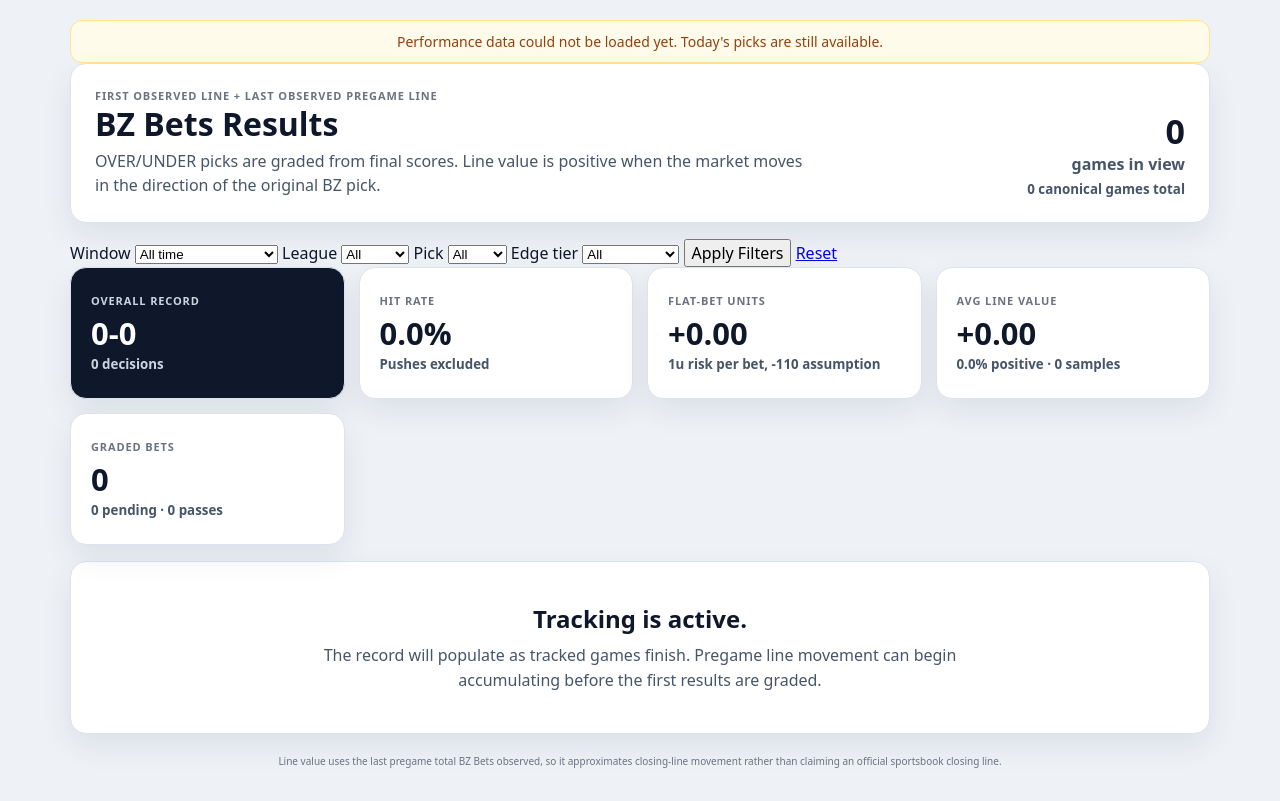
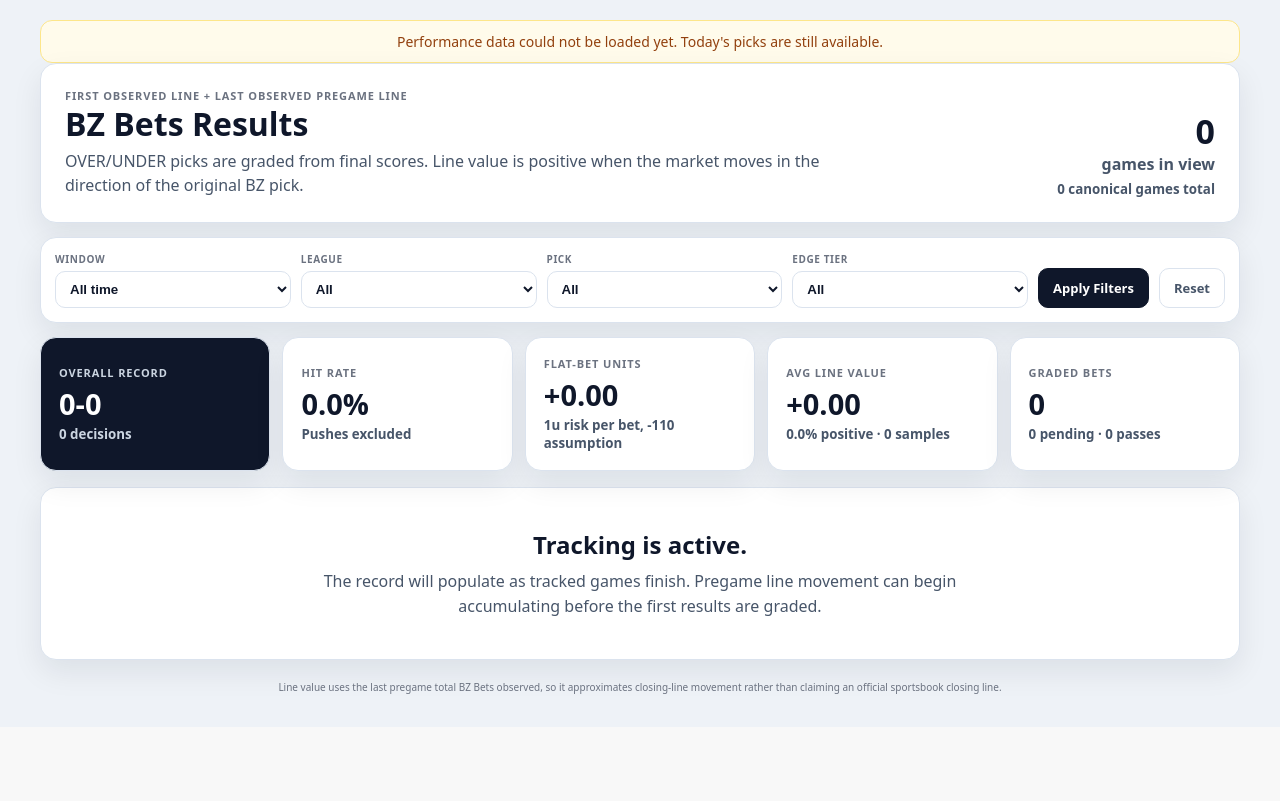
Before and after one commit to vzjavi/bzbetzpredictor, a Flask app: page /performance in a window 1280 px wide. Shown: the part 261-1062 px from the top of the page. After the commit the page ends 955 px from the top, so only its background shows below. Run offline with Flask 3, Linux system fonts and the light colour scheme.

Commit message:
Style performance filters and line-value metrics

```diff
--- a/static/performance.css
+++ b/static/performance.css
@@ -1,34 +1,22 @@
-.performance-page{max-width:1180px}
+.performance-page{max-width:1240px}
 .performance-header{margin-bottom:20px}
 .site-nav{display:flex;gap:10px;align-items:center;justify-content:center;flex-wrap:wrap}
 .site-nav a{display:inline-flex;align-items:center;justify-content:center;padding:9px 14px;border:1px solid var(--border);border-radius:999px;background:#fff;color:var(--text-dim);font-weight:800;font-size:14px;text-decoration:none}
 .site-nav a:hover,.site-nav a.active{background:#0f172a;color:#fff;border-color:#0f172a}
-.performance-hero{display:flex;align-items:flex-end;justify-content:space-between;gap:24px;background:#fff;border:1px solid var(--border);border-radius:16px;box-shadow:var(--shadow);padding:24px;margin-bottom:16px}
-.performance-hero h1{margin:4px 0 8px;font-size:32px;line-height:1.05}
-.performance-hero p{margin:0;max-width:720px;color:var(--text-dim);line-height:1.55}
-.tracking-meta{min-width:160px;text-align:right}
-.tracking-meta strong{display:block;font-size:34px;line-height:1;color:#0f172a}
-.tracking-meta span,.tracking-meta small{display:block;color:var(--text-dim);font-weight:700;margin-top:5px}
-.metric-grid{display:grid;grid-template-columns:repeat(4,minmax(0,1fr));gap:14px;margin-bottom:16px}
-.metric-card{background:#fff;border:1px solid var(--border);border-radius:16px;box-shadow:var(--shadow);padding:20px;min-height:132px;display:flex;flex-direction:column;justify-content:center}
-.metric-card.primary-metric{background:#0f172a;color:#fff}
-.metric-card.primary-metric .metric-label,.metric-card.primary-metric small{color:#cbd5e1}
-.metric-label{text-transform:uppercase;font-size:11px;letter-spacing:.08em;font-weight:900;color:var(--muted)}
-.metric-card strong{font-size:31px;line-height:1.1;margin:8px 0 5px}
-.metric-card small{color:var(--text-dim);font-weight:650}
-.positive{color:#047857!important}.negative{color:#b91c1c!important}
-.breakdown-grid{display:grid;grid-template-columns:repeat(3,minmax(0,1fr));gap:14px;margin-bottom:16px}
-.breakdown-card{background:#fff;border:1px solid var(--border);border-radius:16px;box-shadow:var(--shadow);padding:18px}
-.compact-heading{margin-bottom:12px}.compact-heading h2{font-size:20px;margin-top:3px}
-.breakdown-list{display:flex;flex-direction:column;gap:8px}
-.breakdown-row{display:grid;grid-template-columns:1.35fr .8fr .8fr .8fr;gap:8px;align-items:center;padding:10px 0;border-bottom:1px solid var(--border);font-size:14px}
-.breakdown-row:last-child{border-bottom:0}
-.breakdown-row span{text-align:right;color:var(--text-dim);font-weight:750}
-.empty-performance{background:#fff;border:1px solid var(--border);border-radius:16px;box-shadow:var(--shadow);padding:40px 24px;text-align:center}
-.empty-performance h2{margin:0 0 8px}.empty-performance p{max-width:680px;margin:0 auto;color:var(--text-dim);line-height:1.55}
-.results-card{margin-top:0}.performance-table{min-width:860px}
-.performance-table th,.performance-table td{text-align:center}.performance-table td{padding:14px 16px;border-bottom:1px solid var(--border)}
-.result-badge{display:inline-flex;align-items:center;justify-content:center;min-width:70px;padding:7px 10px;border-radius:999px;font-size:12px;font-weight:900;border:1px solid var(--border)}
-.result-win{background:#ecfdf5;color:#047857;border-color:#a7f3d0}.result-loss{background:#fef2f2;color:#b91c1c;border-color:#fecaca}.result-push{background:#eff6ff;color:#1d4ed8;border-color:#bfdbfe}.result-pass{background:#fffbeb;color:#a16207;border-color:#fde68a}
-@media(max-width:900px){.metric-grid{grid-template-columns:repeat(2,minmax(0,1fr))}.breakdown-grid{grid-template-columns:1fr}.performance-hero{align-items:flex-start}.tracking-meta{text-align:left}}
-@media(max-width:600px){.performance-hero{display:block;padding:20px}.performance-hero h1{font-size:27px}.tracking-meta{margin-top:20px}.metric-grid{grid-template-columns:1fr 1fr;gap:10px}.metric-card{padding:15px;min-height:115px}.metric-card strong{font-size:25px}.metric-card small{font-size:11px}.site-nav{margin-top:4px}.results-card{padding:12px}}
+.integrity-banner{background:#eff6ff;border:1px solid #bfdbfe;color:#1e3a8a;border-radius:12px;padding:10px 14px;margin-bottom:14px;font-size:13px;font-weight:700}
+.performance-hero{display:flex;align-items:flex-end;justify-content:space-between;gap:24px;background:#fff;border:1px solid var(--border);border-radius:16px;box-shadow:var(--shadow);padding:24px;margin-bottom:14px}
+.performance-hero h1{margin:4px 0 8px;font-size:32px;line-height:1.05}.performance-hero p{margin:0;max-width:760px;color:var(--text-dim);line-height:1.55}
+.tracking-meta{min-width:175px;text-align:right}.tracking-meta strong{display:block;font-size:34px;line-height:1;color:#0f172a}.tracking-meta span,.tracking-meta small{display:block;color:var(--text-dim);font-weight:700;margin-top:5px}
+.performance-filters{display:grid;grid-template-columns:repeat(4,minmax(0,1fr)) auto auto;gap:10px;align-items:end;background:#fff;border:1px solid var(--border);border-radius:16px;box-shadow:var(--shadow);padding:14px;margin-bottom:14px}
+.performance-filters label{display:flex;flex-direction:column;gap:5px;color:var(--muted);font-size:10px;text-transform:uppercase;letter-spacing:.06em;font-weight:900}
+.performance-filters select{width:100%;padding:9px 10px;border:1px solid var(--border);border-radius:10px;background:#fff;color:var(--text);font-weight:750;text-transform:none;letter-spacing:0}
+.performance-filters button,.performance-filters a{display:inline-flex;height:40px;align-items:center;justify-content:center;padding:0 14px;border-radius:10px;font-size:13px;font-weight:900;text-decoration:none;cursor:pointer}
+.performance-filters button{border:1px solid #0f172a;background:#0f172a;color:#fff}.performance-filters a{border:1px solid var(--border);background:#fff;color:var(--text-dim)}
+.metric-grid{display:grid;grid-template-columns:repeat(5,minmax(0,1fr));gap:12px;margin-bottom:16px}.metric-card{background:#fff;border:1px solid var(--border);border-radius:16px;box-shadow:var(--shadow);padding:18px;min-height:132px;display:flex;flex-direction:column;justify-content:center}.metric-card.primary-metric{background:#0f172a;color:#fff}.metric-card.primary-metric .metric-label,.metric-card.primary-metric small{color:#cbd5e1}.metric-label{text-transform:uppercase;font-size:11px;letter-spacing:.08em;font-weight:900;color:var(--muted)}.metric-card strong{font-size:29px;line-height:1.1;margin:8px 0 5px}.metric-card small{color:var(--text-dim);font-weight:650}.positive{color:#047857!important}.negative{color:#b91c1c!important}
+.breakdown-grid{display:grid;grid-template-columns:repeat(2,minmax(0,1fr));gap:14px;margin-bottom:16px}.breakdown-card{background:#fff;border:1px solid var(--border);border-radius:16px;box-shadow:var(--shadow);padding:18px}.compact-heading{margin-bottom:12px}.compact-heading h2{font-size:20px;margin-top:3px}.breakdown-list{display:flex;flex-direction:column;gap:8px}.breakdown-row{display:grid;grid-template-columns:1.6fr .7fr .7fr .8fr;gap:8px;align-items:center;padding:10px 0;border-bottom:1px solid var(--border);font-size:14px}.breakdown-row:last-child{border-bottom:0}.breakdown-row span{text-align:right;color:var(--text-dim);font-weight:750}
+.empty-performance{background:#fff;border:1px solid var(--border);border-radius:16px;box-shadow:var(--shadow);padding:40px 24px;text-align:center}.empty-performance h2{margin:0 0 8px}.empty-performance p{max-width:700px;margin:0 auto;color:var(--text-dim);line-height:1.55}
+.results-card{margin-top:0}.performance-table{min-width:1260px}.performance-table th,.performance-table td{text-align:center}.performance-table td{padding:13px 12px;border-bottom:1px solid var(--border)}.model-tag{display:inline-block;max-width:130px;overflow:hidden;text-overflow:ellipsis;white-space:nowrap;color:var(--text-dim);font-weight:750}
+.result-badge{display:inline-flex;align-items:center;justify-content:center;min-width:70px;padding:7px 10px;border-radius:999px;font-size:12px;font-weight:900;border:1px solid var(--border)}.result-win{background:#ecfdf5;color:#047857;border-color:#a7f3d0}.result-loss{background:#fef2f2;color:#b91c1c;border-color:#fecaca}.result-push{background:#eff6ff;color:#1d4ed8;border-color:#bfdbfe}.result-pass{background:#fffbeb;color:#a16207;border-color:#fde68a}
+@media(max-width:1050px){.metric-grid{grid-template-columns:repeat(3,minmax(0,1fr))}.performance-filters{grid-template-columns:repeat(2,minmax(0,1fr)) auto auto}}
+@media(max-width:760px){.breakdown-grid{grid-template-columns:1fr}.performance-hero{align-items:flex-start}.tracking-meta{text-align:left}.performance-filters{grid-template-columns:1fr 1fr}.performance-filters button,.performance-filters a{width:100%}}
+@media(max-width:600px){.performance-hero{display:block;padding:20px}.performance-hero h1{font-size:27px}.tracking-meta{margin-top:20px}.metric-grid{grid-template-columns:1fr 1fr;gap:10px}.metric-card{padding:15px;min-height:115px}.metric-card strong{font-size:25px}.metric-card small{font-size:11px}.site-nav{margin-top:4px}.results-card{padding:12px}.performance-filters{grid-template-columns:1fr}}
```
